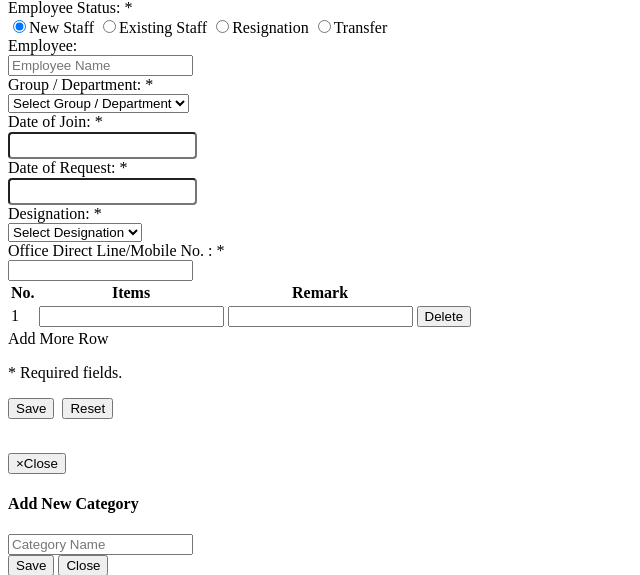
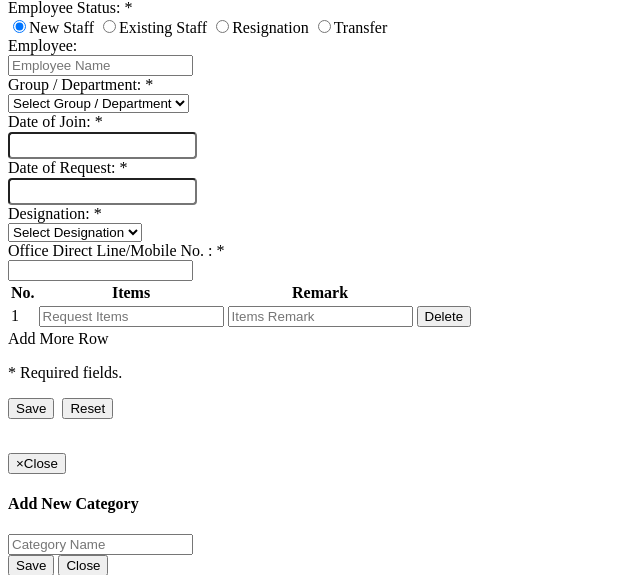
Before and after one commit to rabunjauh/mis_inventory, a CodeIgniter app: the page made by application/views/forms/formRequestItems.php in a window 1280 px wide. Shown: the part 50-625 px from the top of the page, without its empty margins (0-640 px from the left). Run offline with CodeIgniter, Linux system fonts and the light colour scheme; data that the repository does not hold is empty.

Commit message:
add placeholder di input itemRequest & ItemRemark

```diff
--- a/application/views/forms/formRequestItems.php
+++ b/application/views/forms/formRequestItems.php
@@ -140,7 +140,6 @@
       foreach ($listPositions as $listPosition) {
         $optionDesignation[$listPosition->idposition] = $listPosition->positiondesc;
       }
-
       ?>
 
       <div class="form-group">
@@ -201,16 +200,6 @@
         </div>
       </div>
 
-      <!-- tes -->
-      <!-- <input list="suggestionList" id="answerInput">
-      <datalist id="suggestionList">
-        <option data-value="42">The answer1</option>
-        <option data-value="43">The answer2</option>
-      </datalist>
-      <input type="hidden" name="answer" id="answerInput-hidden"> -->
-
-      <!--  -->
-
       <table class="table table-bordered table-striped" id="requestItems">
         <thead>
           <tr>
@@ -223,9 +212,8 @@
         <tbody id="item_area">
           <tr class="tr_clone">
             <td class="numberRow-requestItems"> </td>
-            <!-- <td><input type="text" name="textItems[]" onclick="ajaxForm('.suggestion', '<?= base_url('borrow/getSuggestion'); ?>', 'GET', 'click');" class="form-control suggestion"></td> -->
-            <td><input type="text" name="textItems[]" class="form-control suggestion" list="suggestion"></td>
-            <td><input type="text" name="textRemarks[]" class="form-control"></td>
+            <td><input type="text" name="textItems[]" class="form-control" placeholder="Request Items"></td>
+            <td><input type="text" name="textRemarks[]" class="form-control" placeholder="Items Remark"></td>
             <td>
               <button type="button" class="btn btn-danger" onclick="deleteClone(this,'requestItems')"> Delete </button>
             </td>
```
